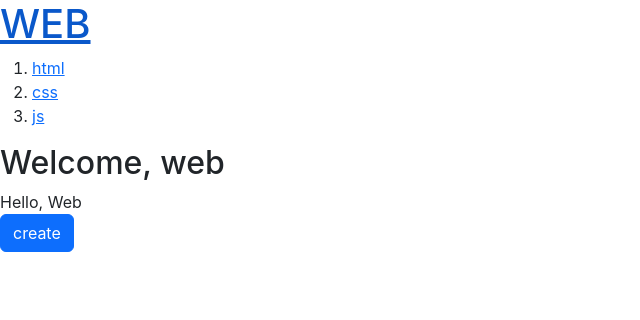
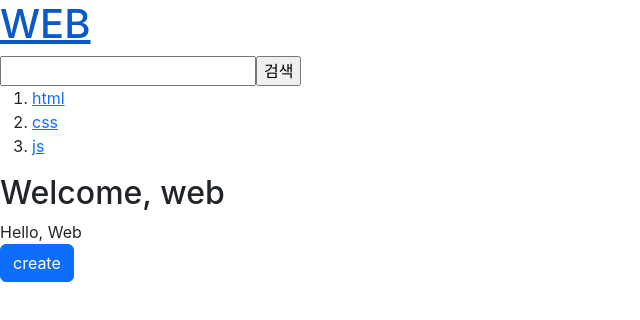
Before and after one commit to chohyunji1007/react.js, a React (Create React App) app in the folder hreact/: page / in a window 1280 px wide. Shown: the top 320 px of the page, without its empty margins (0-640 px from the left). Built offline with nearby package versions, Linux system fonts and the light colour scheme.

Commit message:
search value check

```diff
--- a/hreact/src/App.js
+++ b/hreact/src/App.js
@@ -85,7 +85,7 @@ function Update(props){
             setTitle(event.target.value);
           }} className='form-control'></input></p>
           <p><textarea name="body" placeholder='body' value={body} onChange={event=>{
-            console.log(event.target.value);
+            // console.log(event.target.value);
             setBody(event.target.value);
           }} className='form-control'></textarea></p>
           <input type='submit' value="수정" className='btn btn-secondary'></input>
@@ -94,6 +94,25 @@ function Update(props){
     </article>
   )
 }
+
+function Search(props){
+  const [searchTitle, setsearchTitle] = useState(props.searchTitle);
+  return(
+    <form onSubmit={event=>{
+      event.preventDefault(); //submit 후 reload되는걸 막기위해
+      const searchTitle = event.target.searchTitle.value;
+      props.onUpdate(searchTitle);
+    }}>
+      <input type='text' name ="searchTitle" value={searchTitle} onChange={event=>{
+            console.log(event.target.value);
+            // setTitle(event.target.value);
+          }}></input>
+      <input type='submit' value="검색"></input>
+    </form>
+
+  )
+}
+
 function App() {
   // const _mode = useState('WELCOME'); //_mode를 state(상태)로 업그레이드, import {useState} from 'react',
   const [mode, setMode] = useState('WELCOME'); //[state로 사용할 변수 명(mode), state 값을 변경할 함수 명(setMode)]
@@ -111,6 +130,8 @@ function App() {
   let content = null;
   let contextControl = null;
   let contextDelete = null;
+  let contextSearch = null;
+  let searchTitle = null;
   // const topics =[
   //   {id:1, title:'html', body:'html is ...'},
   //   {id:2, title:'css', body:'css is ...'},
@@ -119,6 +140,9 @@ function App() {
 
   if(mode === 'WELCOME'){
     content = <Article title="web" body="Hello, Web"></Article>
+    contextSearch = <Search searchTitle={searchTitle} onUpdate={(searchTitle)=>{
+      setMode('SEARCH');
+    }}></Search>
   }else if(mode === 'READ'){
     let title, body = null;
     for(let i=0; i<topics.length; i++){
@@ -167,6 +191,13 @@ function App() {
     setTopics(topics);
     setMode('READ');
     }}></Update>
+  }else if(mode === 'SEARCH'){
+    // let searchTitle;
+
+    contextSearch = <Search searchTitle={searchTitle} onUpdate={(searchTitle)=>{
+      // setMode('SEARCH');
+      console.log('searchTitle = ',searchTitle);
+    }}></Search>
   }
 
   return (
@@ -174,16 +205,14 @@ function App() {
       <Header title="WEB" onChangeMode={()=>{
         setMode('WELCOME');
       }}></Header>
+      {contextSearch}
+
       <Nav topics ={topics} onChangeMode={(_id)=>{
         setMode('READ');
         setId(_id);
       }}></Nav>
       {content}
-      {/* <Article></Article> */}
-      {/* <a href='/create' onClick={event=>{
-        event.preventDefault();
-        setMode('CREATE');
-      }}>create</a> */}
+
       <button onClick={event=>{
         event.preventDefault();
         setMode('CREATE');
```
